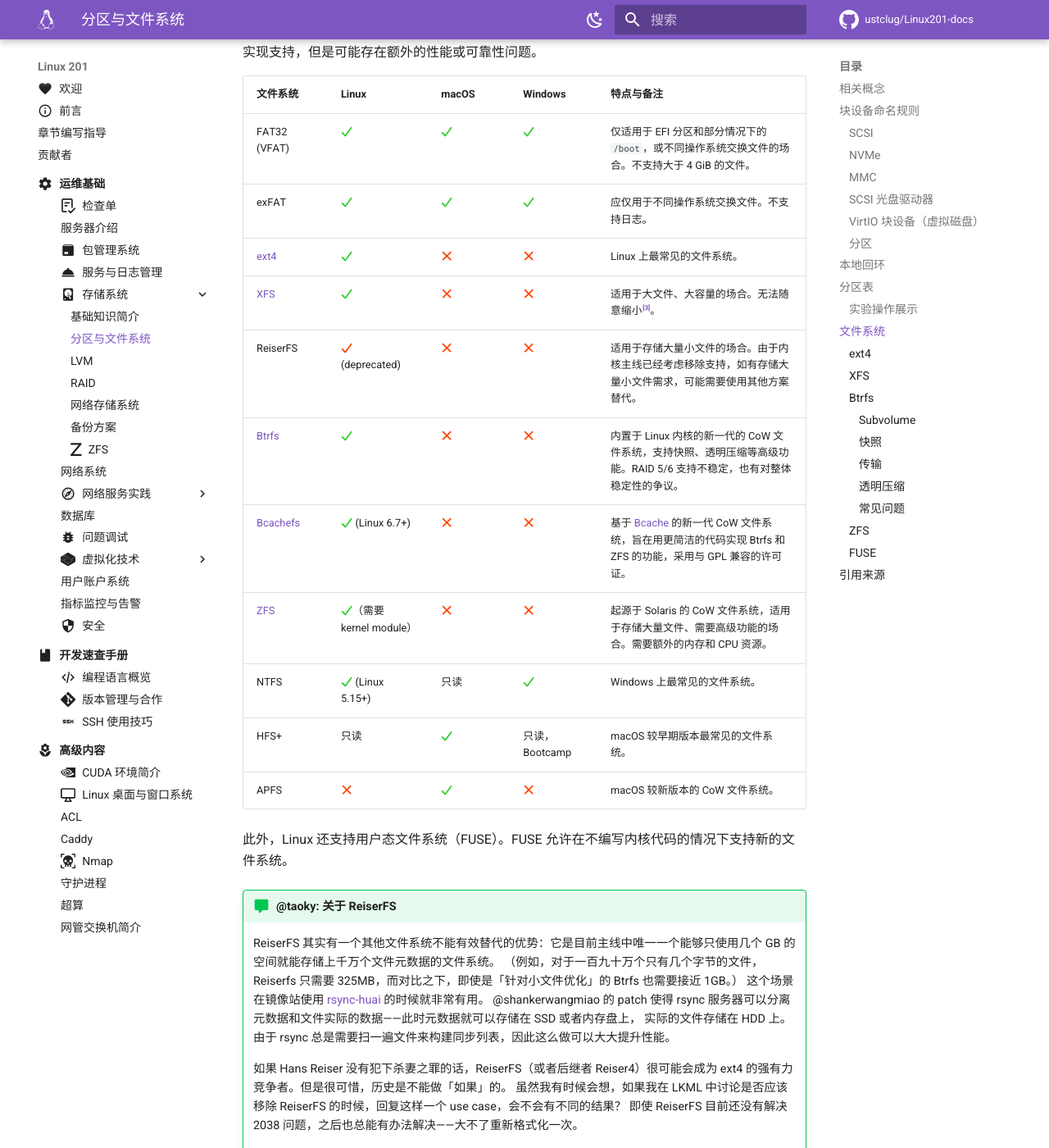
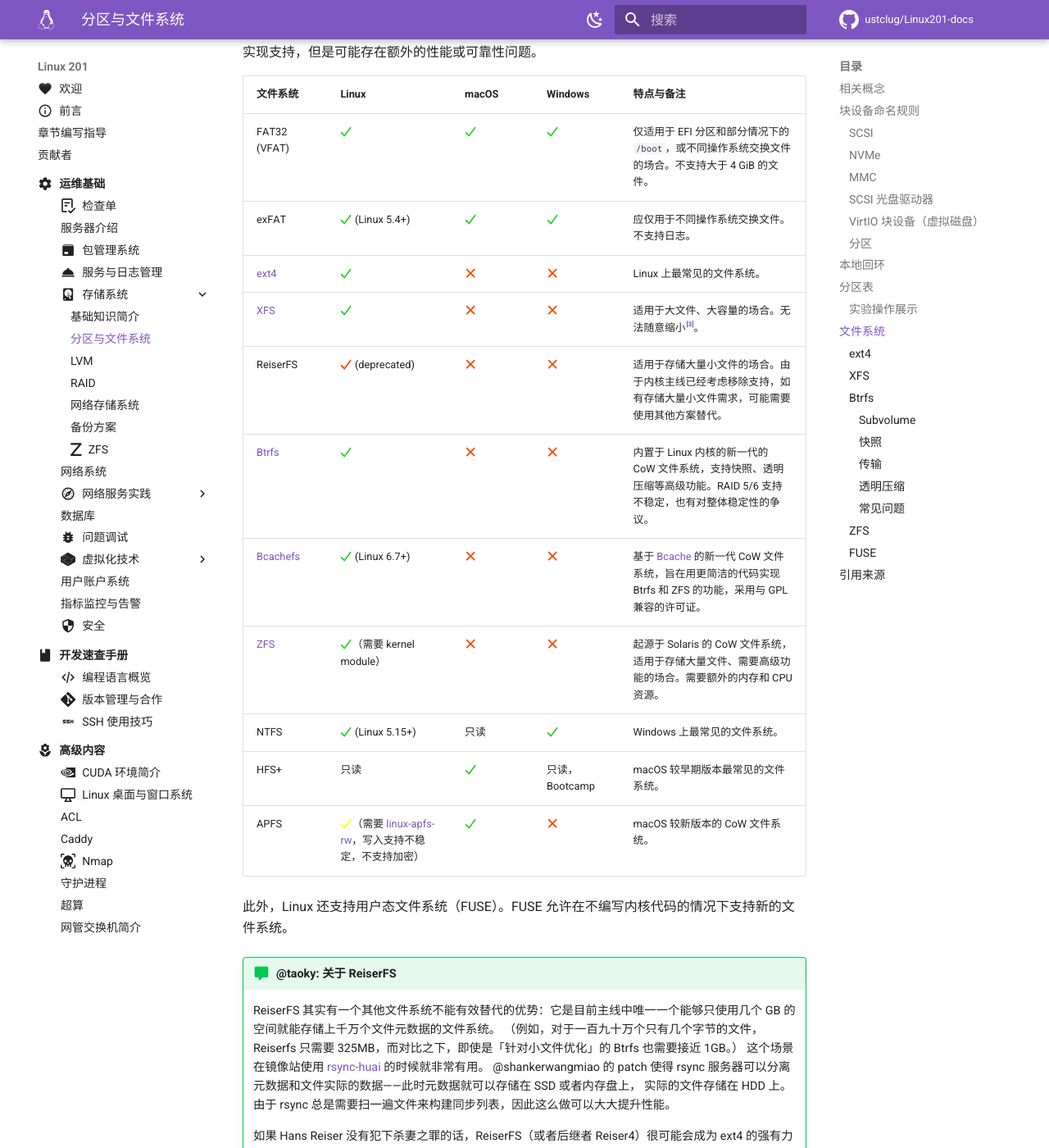
Before and after one commit to ustclug/Linux201-docs, an MkDocs documentation site: the page built from docs/ops/storage/filesystem.md, in a window 1280 px wide and 1400 px high, scrolled down 9642 px. Shown: the whole window at 82% size. Built offline with MkDocs 1.6.1 and Material for MkDocs 9.7.7, drawn with Linux system fonts in a browser that asks for light colours; comment, search, counter and statistics services are not loaded.

Commit message:
ops/storage: Update exFAT & APFS filesystem support on Linux

```diff
--- a/docs/css/extra.css
+++ b/docs/css/extra.css
@@ -15,6 +15,8 @@
 .red, .red-important { color: red !important; }
 
 .darkred, .darkred-important { color: darkred !important; }
+
+.yellow, .yellow-important { color: yellow !important; }
 
 .orangered, .orangered-important { color: orangered !important; }
 
--- a/docs/css/extra.scss
+++ b/docs/css/extra.scss
@@ -4,7 +4,7 @@
 
 @import "admonitions.scss";
 
-$color-codes: red, darkred, orangered, green, limegreen;
+$color-codes: red, darkred, orangered, yellow, green, limegreen;
 @each $color in $color-codes {
   .#{"" + $color}, .#{"" + $color}-important {
     color: #{$color} !important;
--- a/docs/ops/storage/filesystem.md
+++ b/docs/ops/storage/filesystem.md
@@ -534,7 +534,7 @@ test.img3  2623488 16775167 14151680  6.7G Linux filesystem
 | 文件系统                                        | Linux                                                  | macOS                                    | Windows                                  | 特点与备注                                                                                                            |
 | ----------------------------------------------- | ------------------------------------------------------ | ---------------------------------------- | ---------------------------------------- | --------------------------------------------------------------------------------------------------------------------- |
 | FAT32 (VFAT)                                    | :fontawesome-solid-check:{: .limegreen }               | :fontawesome-solid-check:{: .limegreen } | :fontawesome-solid-check:{: .limegreen } | 仅适用于 EFI 分区和部分情况下的 `/boot`，或不同操作系统交换文件的场合。不支持大于 4 GiB 的文件。                      |
-| exFAT                                           | :fontawesome-solid-check:{: .limegreen }               | :fontawesome-solid-check:{: .limegreen } | :fontawesome-solid-check:{: .limegreen } | 应仅用于不同操作系统交换文件。不支持日志。                                                                            |
+| exFAT                                           | :fontawesome-solid-check:{: .limegreen } (Linux 5.4+)  | :fontawesome-solid-check:{: .limegreen } | :fontawesome-solid-check:{: .limegreen } | 应仅用于不同操作系统交换文件。不支持日志。                                                                            |
 | [ext4](https://wiki.archlinux.org/title/Ext4)   | :fontawesome-solid-check:{: .limegreen }               | :fontawesome-solid-xmark:{: .orangered } | :fontawesome-solid-xmark:{: .orangered } | Linux 上最常见的文件系统。                                                                                            |
 | [XFS](https://wiki.archlinux.org/title/XFS)     | :fontawesome-solid-check:{: .limegreen }               | :fontawesome-solid-xmark:{: .orangered } | :fontawesome-solid-xmark:{: .orangered } | 适用于大文件、大容量的场合。无法随意缩小[^xfs_growfs]。                                                                        |
 | ReiserFS                                        | :fontawesome-solid-check:{: .orangered } (deprecated)  | :fontawesome-solid-xmark:{: .orangered } | :fontawesome-solid-xmark:{: .orangered } | 适用于存储大量小文件的场合。由于内核主线已经考虑移除支持，如有存储大量小文件需求，可能需要使用其他方案替代。          |
@@ -543,7 +543,7 @@ test.img3  2623488 16775167 14151680  6.7G Linux filesystem
 | [ZFS](https://wiki.archlinux.org/title/ZFS)     | :fontawesome-solid-check:{: .limegreen }（需要 kernel module）              | :fontawesome-solid-xmark:{: .orangered } | :fontawesome-solid-xmark:{: .orangered } | 起源于 Solaris 的 CoW 文件系统，适用于存储大量文件、需要高级功能的场合。需要额外的内存和 CPU 资源。                   |
 | NTFS                                            | :fontawesome-solid-check:{: .limegreen } (Linux 5.15+) | 只读                                     | :fontawesome-solid-check:{: .limegreen } | Windows 上最常见的文件系统。                                                                                          |
 | HFS+                                            | 只读                                                   | :fontawesome-solid-check:{: .limegreen } | 只读，Bootcamp                           | macOS 较早期版本最常见的文件系统。                                                                                    |
-| APFS                                            | :fontawesome-solid-xmark:{: .orangered }               | :fontawesome-solid-check:{: .limegreen } | :fontawesome-solid-xmark:{: .orangered } | macOS 较新版本的 CoW 文件系统。                                                                                       |
+| APFS                                            | :fontawesome-solid-check:{: .yellow }（需要 [linux-apfs-rw](https://github.com/linux-apfs/linux-apfs-rw)，写入支持不稳定，不支持加密）| :fontawesome-solid-check:{: .limegreen } | :fontawesome-solid-xmark:{: .orangered } | macOS 较新版本的 CoW 文件系统。                                                                                       |
 
 此外，Linux 还支持用户态文件系统（FUSE）。FUSE 允许在不编写内核代码的情况下支持新的文件系统。
 
```
